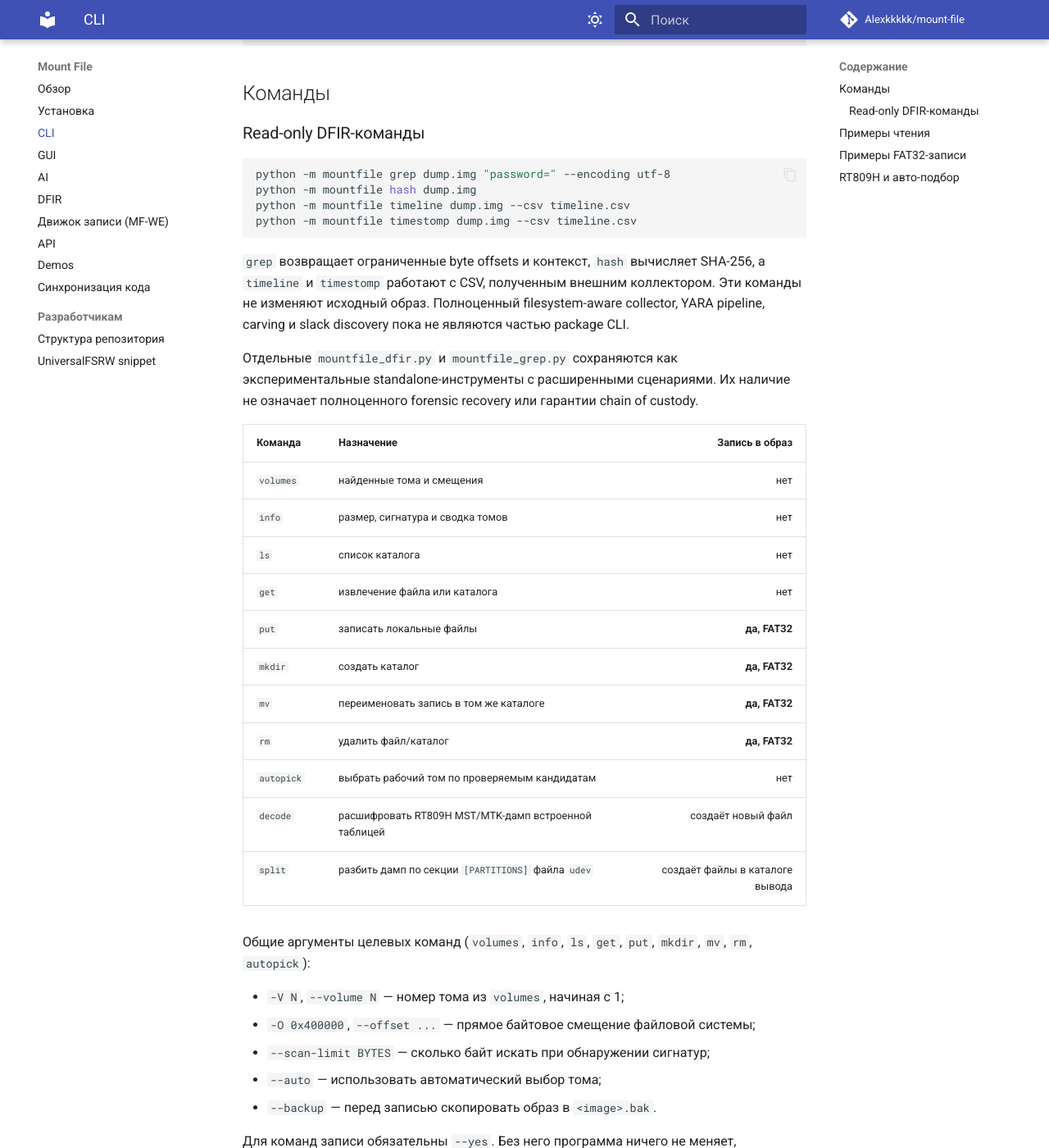
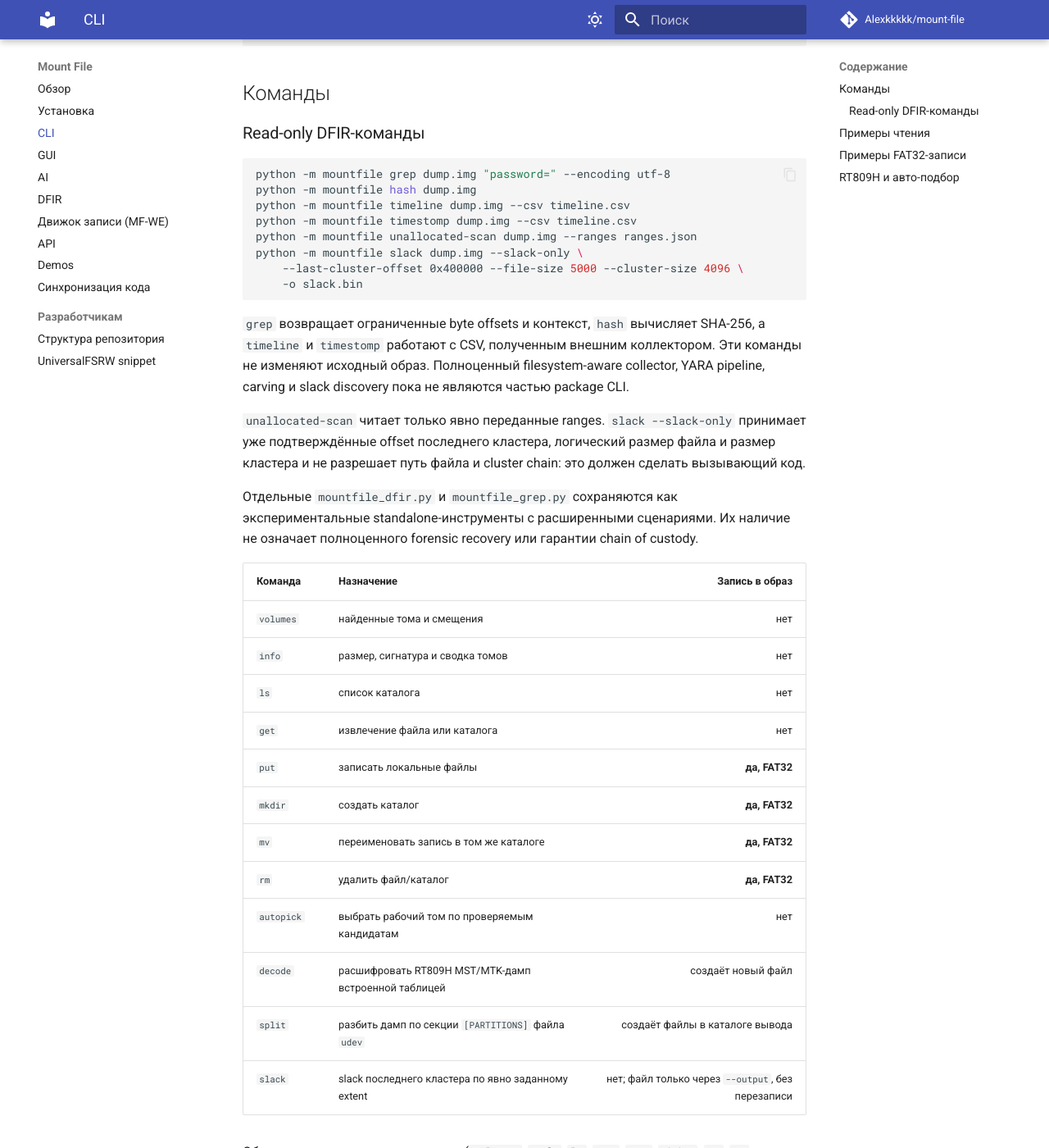
Before and after one commit to Alexkkkkk/mount-file, an MkDocs documentation site: the page built from docs/cli.md, in a window 1280 px wide and 1400 px high, scrolled down 250 px. Shown: the whole window at 82% size. Built offline with MkDocs 1.6.1 and Material for MkDocs 9.7.7, drawn with Linux system fonts in a browser that asks for light colours; comment, search, counter and statistics services are not loaded.

Commit message:
fix(dfir): finish slack CLI contract — no empty artifacts, launcher/docs parity (#157)
* feat(dfir): add explicit slack-only CLI

* fix(dfir): finish slack CLI contract - no empty artifacts, launcher/docs parity

- cmd_slack: only create --output when slack is non-empty, report created flag
- launcher cheatsheet: replace legacy 'python main.py slack' block with -m mountfile,
  align unallocated-scan example with the package CLI
- docs/cli.md: document slack/unallocated-scan, add command table row
- docs/dfir.md + CHANGELOG: describe exclusive-create and created=false behaviour
- tests: cover created flag and that no file appears when there is no slack

---------

Co-authored-by: Alexkkkkk <1.02665324e+08+Alexkkkkk@users.noreply.github.com>
Co-authored-by: Alexkkkkk <Alexkkkkk@users.noreply.github.com>

````diff
--- a/docs/cli.md
+++ b/docs/cli.md
@@ -17,6 +17,10 @@
 python -m mountfile hash dump.img
 python -m mountfile timeline dump.img --csv timeline.csv
 python -m mountfile timestomp dump.img --csv timeline.csv
+python -m mountfile unallocated-scan dump.img --ranges ranges.json
+python -m mountfile slack dump.img --slack-only \
+    --last-cluster-offset 0x400000 --file-size 5000 --cluster-size 4096 \
+    -o slack.bin
 ```
 
 `grep` возвращает ограниченные byte offsets и контекст, `hash` вычисляет
@@ -24,6 +28,11 @@
 коллектором. Эти команды не изменяют исходный образ. Полноценный
 filesystem-aware collector, YARA pipeline, carving и slack discovery пока не
 являются частью package CLI.
+
+`unallocated-scan` читает только явно переданные ranges. `slack --slack-only`
+принимает уже подтверждённые offset последнего кластера, логический
+размер файла и размер кластера и не разрешает путь файла и cluster
+chain: это должен сделать вызывающий код.
 
 Отдельные `mountfile_dfir.py` и `mountfile_grep.py` сохраняются как
 экспериментальные standalone-инструменты с расширенными сценариями. Их наличие
@@ -42,6 +51,7 @@
 | `autopick` | выбрать рабочий том по проверяемым кандидатам | нет |
 | `decode` | расшифровать RT809H MST/MTK-дамп встроенной таблицей | создаёт новый файл |
 | `split` | разбить дамп по секции `[PARTITIONS]` файла `udev` | создаёт файлы в каталоге вывода |
+| `slack` | slack последнего кластера по явно заданному extent | нет; файл только через `--output`, без перезаписи |
 
 Общие аргументы целевых команд (`volumes`, `info`, `ls`, `get`, `put`, `mkdir`,
 `mv`, `rm`, `autopick`):
--- a/mountfile_all.py
+++ b/mountfile_all.py
@@ -477,8 +477,8 @@
     python -m mountfile timestomp-scan <img> [--skew 2.0] [--json]
     python -m mountfile slack-extract <img> -o slack/
     python -m mountfile live-diff before.img after.img -o diff.md
-    python main.py unallocated-scan <img> --ranges ranges.json
-    python main.py slack <img> --slack-only \\
+    python -m mountfile unallocated-scan <img> --ranges ranges.json
+    python -m mountfile slack <img> --slack-only \\
       --last-cluster-offset 0x1000 --file-size 123 \\
       --cluster-size 4096 -o slack.bin
     python main.py --check-updates       # 10=есть апдейт, 0=нет
````
Also changed, not shown: CHANGELOG.md (+2 -0 lines), docs/dfir.md (+7 -3 lines), 2 other files.
